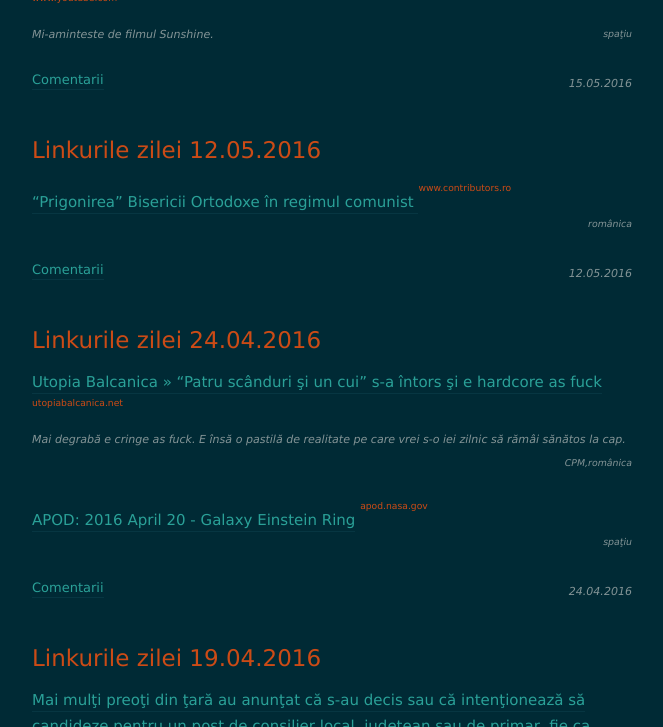
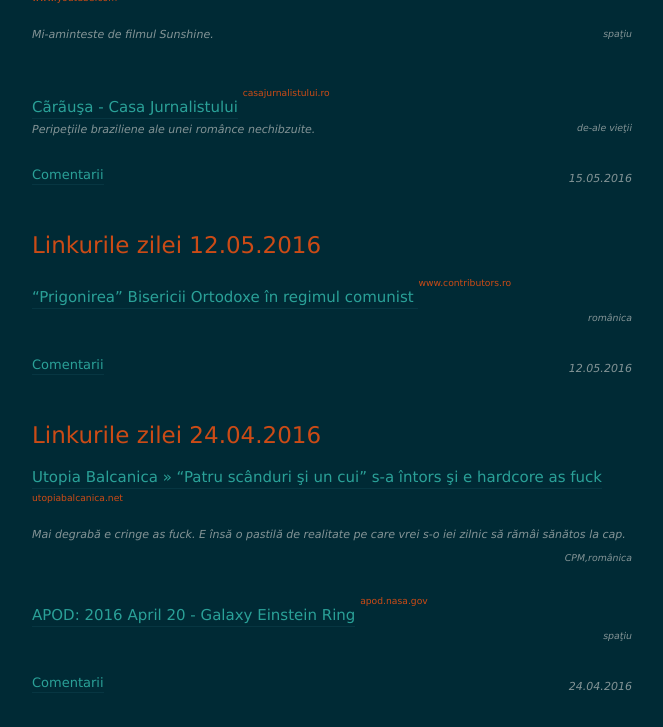
Before and after one commit to xolar/xolar.github.io, a Jekyll site: the page built from index.html, in a window 1280 px wide and 900 px high, scrolled down 453 px, cut to the strip 173-900 px from the top of the window. Shown: the whole strip, without its empty margins (308-971 px from the left). Built offline with Jekyll 4.4.1, drawn with Linux system fonts in a browser that asks for light colours; nearby versions of some CDN libraries; the list of posts is cut into pages by our own code; comment, search, counter and statistics services are not loaded.

Commit message:
linkurile zilei Sun May 15 22:36:58 CEST 2016

```diff
--- a/_posts/2016-05-15-linkurile-zilei.md
+++ b/_posts/2016-05-15-linkurile-zilei.md
@@ -2,7 +2,7 @@
 layout: post
 comments: true
 date:   2016-05-15 20:33
-categories: spaţiu
+categories: spaţiu,de-ale vieţii
 title: Linkurile zilei 15.05.2016
 ---
 <br/>
@@ -10,3 +10,8 @@ title: Linkurile zilei 15.05.2016
 ## [![A Mercury Transit Music Video from SDO](http://img.youtube.com/vi/8J4LoX3eOWc/0.jpg)](https://www.youtube.com/watch?time_continue=112&v=8J4LoX3eOWc) <sup><sup><sup>www.youtube.com</sup></sup></sup>
 <span style="float: left;" ><sup>_Mi-aminteste de filmul Sunshine._</sup></span><span style="float: right;" ><sup><sup>_spaţiu_</sup></sup></span>
 <br/>
+<br/>
+
+## [Cãrãuşa - Casa Jurnalistului](http://casajurnalistului.ro/carausa/) <sup><sup><sup>casajurnalistului.ro</sup></sup></sup>
+<span style="float: left;" ><sup>_Peripeţiile braziliene ale unei românce nechibzuite._</sup></span><span style="float: right;" ><sup><sup>_de-ale vieţii_</sup></sup></span>
+<br/>
```
